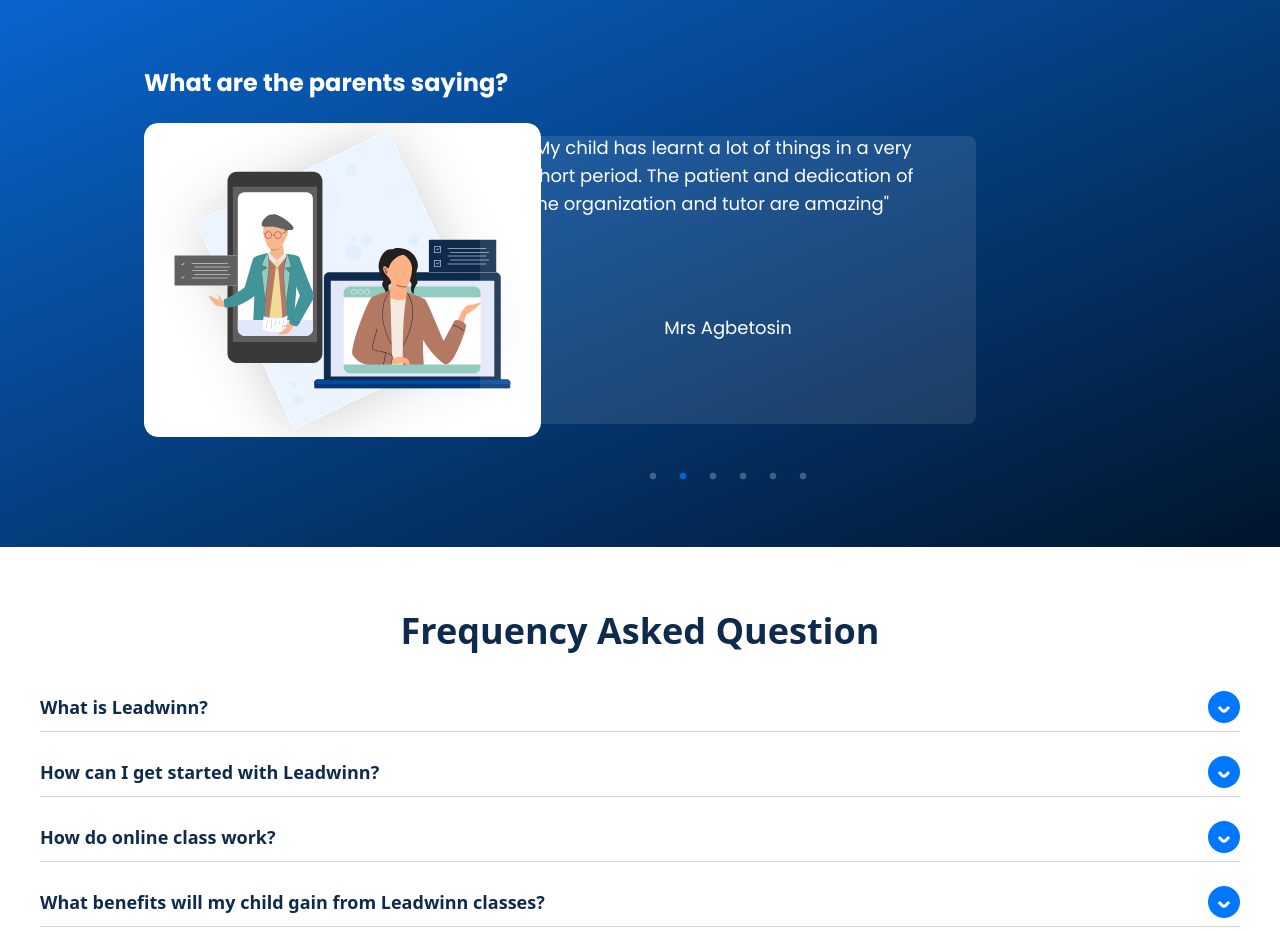
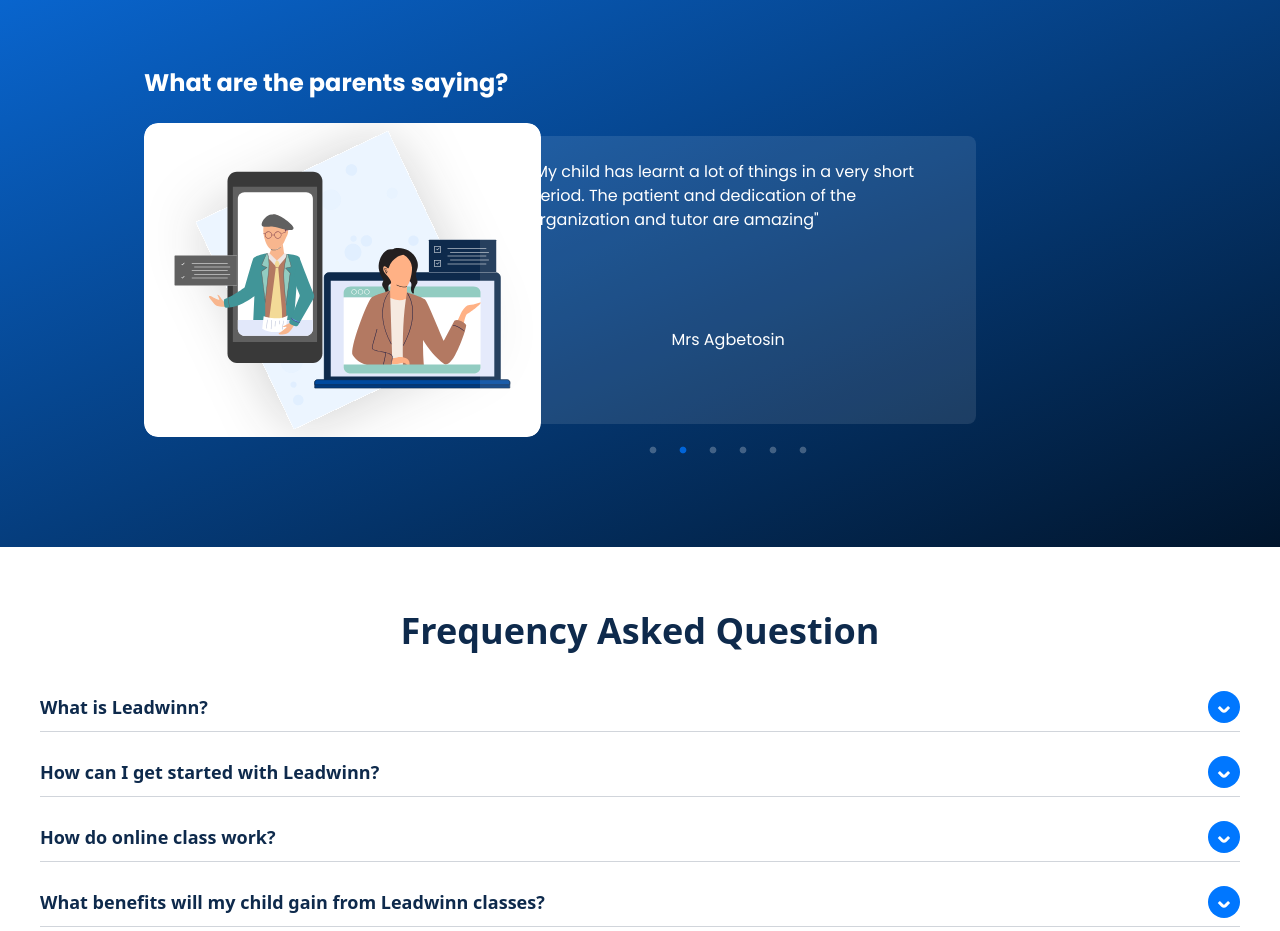
Before and after one commit to Adeleyeha-17/Leadwinn-Academy, a React (Vite) app: page / in a window 1280 px wide. Shown: the part 1060-1991 px from the top of the page. Built offline with nearby package versions, Linux system fonts and the light colour scheme.

Commit message:
updated Testimonials

```diff
--- a/src/components/Testimonial/Testimonial.tsx
+++ b/src/components/Testimonial/Testimonial.tsx
@@ -57,19 +57,19 @@ export const Testimonial = () => {
                <img src="./sliderImg.svg" alt="slider Image" className="hidden md:flex md:w-4/5"/>
             </div>
 
-            <div className='bg-white font-poppins bg-opacity-10 rounded-lg h-32 md:h-40 lg:h-52 xl:h-72 w-full flex items-center justify-center md:max-lg:-ml-20 lg:max-xl:-ml-24 xl:-ml-40'>
-               <Slider {...sliderSettings} className='w-full  lg:w-4/5'>
+            <div className='bg-white font-poppins bg-opacity-10 rounded-lg h-32 md:h-40 lg:h-52 xl:h-72 w-full flex items-center justify-center md:-ml-10 lg:-ml-24 xl:-ml-40'>
+               <Slider {...sliderSettings} className='w-full lg:w-4/5'>
                   {
                   testimonials.map((testimonial, index) => (
                      <div key={index}
-                        className='md:py-2 lg:py-3 xl:py-5'>
-                        <p className="text-xs md:text-sm lg:text-base xl:text-lg md:mb lg:mb-12 flex items-center justify-center">
+                        className='md:py-2 xl:py-5'>
+                        <p className="text-xs lg:text-sm xl:text-base md:mb lg:mb-12 flex items-center justify-center">
                            {
                            `"${
                               testimonial.message
                            }"`
                         }</p>
-                        <h3 className="text-xs md:text-sm lg:text-base xl:text-lg xl:pt-12 flex items-center justify-center">
+                        <h3 className="text-xs lg:text-sm xl:text-base xl:pt-12 flex items-center justify-center">
                            {
                            testimonial.name
                         }</h3>
```
